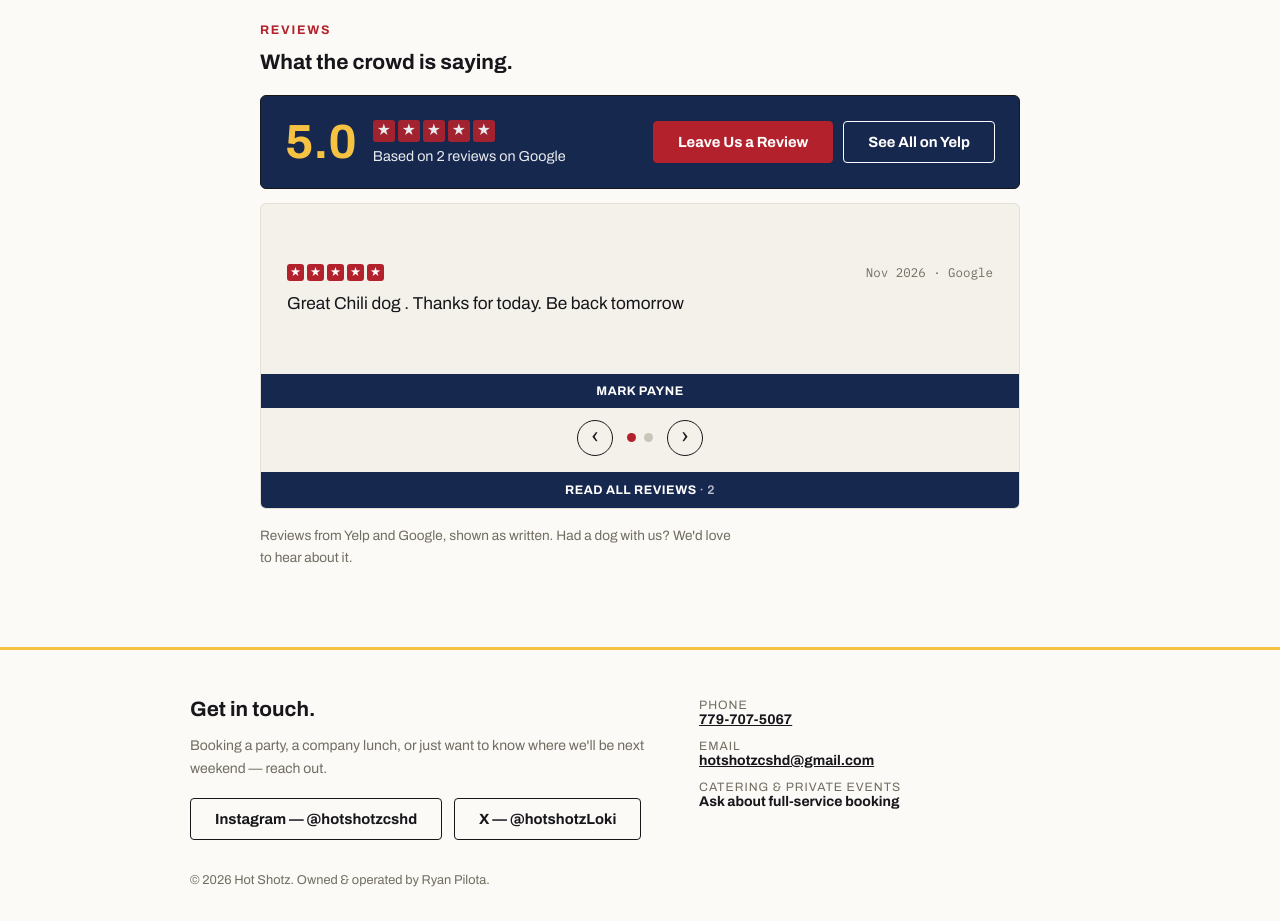
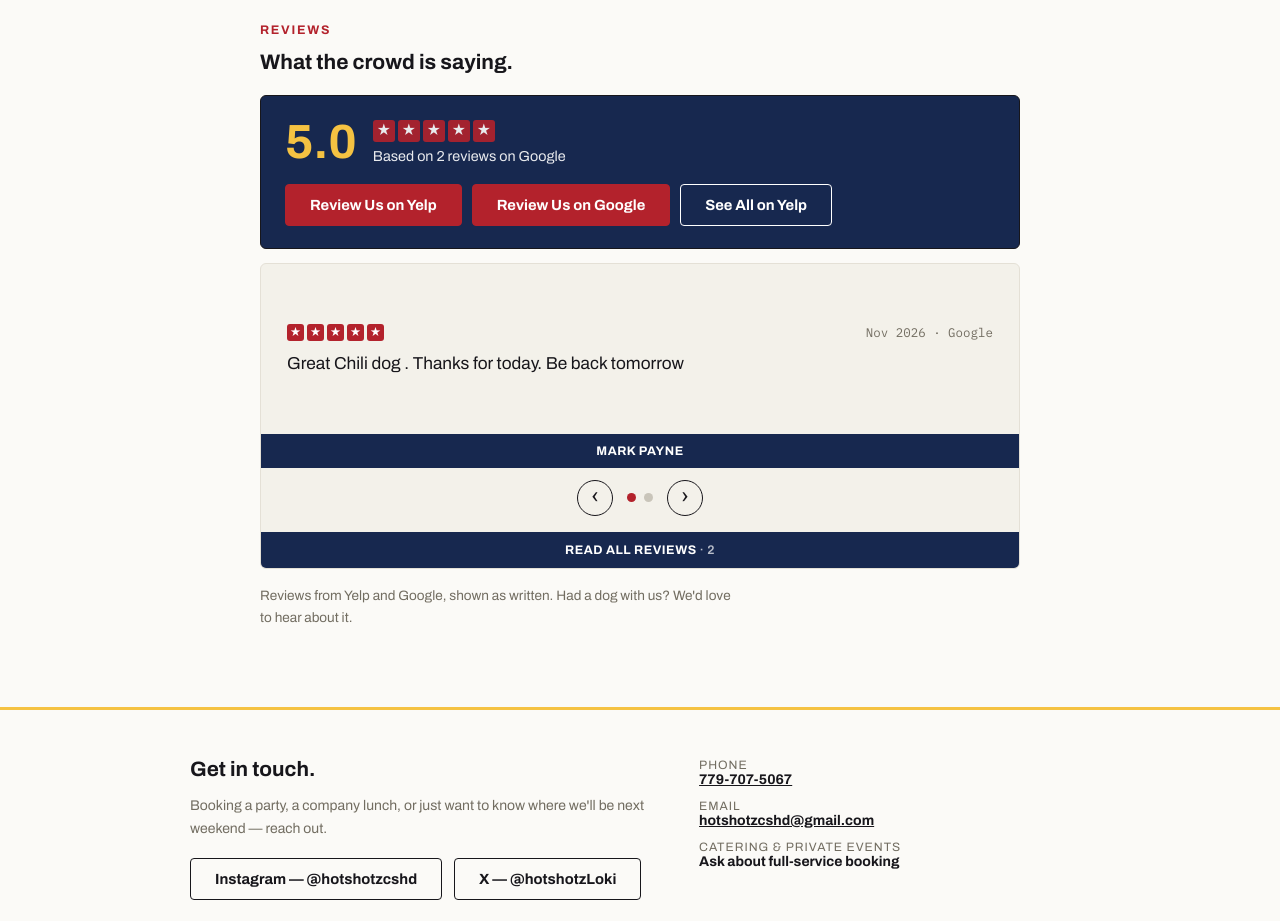
Before and after one commit to hotshotzcshd-cpu/hotshotz-site, a plain HTML site: page index.html in a window 1280 px wide. Shown: the part 3260-4181 px from the top of the page. Drawn offline with Linux system fonts and the light colour scheme.

Commit message:
Reviews: add 'Review Us on Google' button next to Yelp (header + modal)
Co-Authored-By: Claude Opus 5.5 <noreply@anthropic.com>
Claude-Session: https://claude.ai/code/session_01CLuQjGq9zTgNduwiz3U79f

```diff
--- a/index.html
+++ b/index.html
@@ -1081,7 +1081,8 @@
       </div>
     </div>
     <div class="cta-row">
-      <a class="btn primary" href="https://biz.yelp.com/r2r/X113FIuh4pgCjfMfCyxb4g" target="_blank" rel="noopener noreferrer">Leave Us a Review</a>
+      <a class="btn primary" href="https://biz.yelp.com/r2r/X113FIuh4pgCjfMfCyxb4g" target="_blank" rel="noopener noreferrer">Review Us on Yelp</a>
+      <a class="btn primary" href="https://share.google/l8S3cjmi9MOqm4H2J" target="_blank" rel="noopener noreferrer">Review Us on Google</a>
       <a class="btn ghost" href="https://www.yelp.com/biz/hot-shotz-surprise" target="_blank" rel="noopener noreferrer">See All on Yelp</a>
     </div>
   </div>
@@ -1132,7 +1133,8 @@
         <div class="cap-banner">James Garcia</div>
       </article>
   </div>
-    <div class="cta-row" style="margin-top:20px"><a class="btn primary" href="https://biz.yelp.com/r2r/X113FIuh4pgCjfMfCyxb4g" target="_blank" rel="noopener noreferrer">Leave Us a Review</a></div>
+    <div class="cta-row" style="margin-top:20px"><a class="btn primary" href="https://biz.yelp.com/r2r/X113FIuh4pgCjfMfCyxb4g" target="_blank" rel="noopener noreferrer">Review Us on Yelp</a>
+      <a class="btn primary" href="https://share.google/l8S3cjmi9MOqm4H2J" target="_blank" rel="noopener noreferrer">Review Us on Google</a></div>
   </div>
 </div>
 
```
